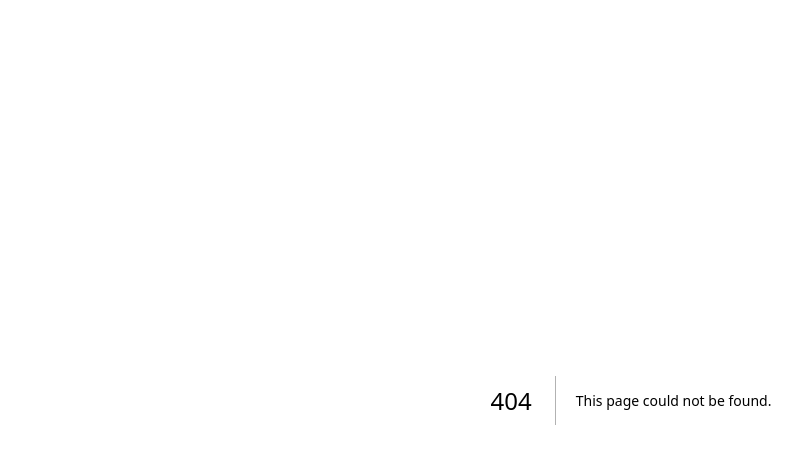
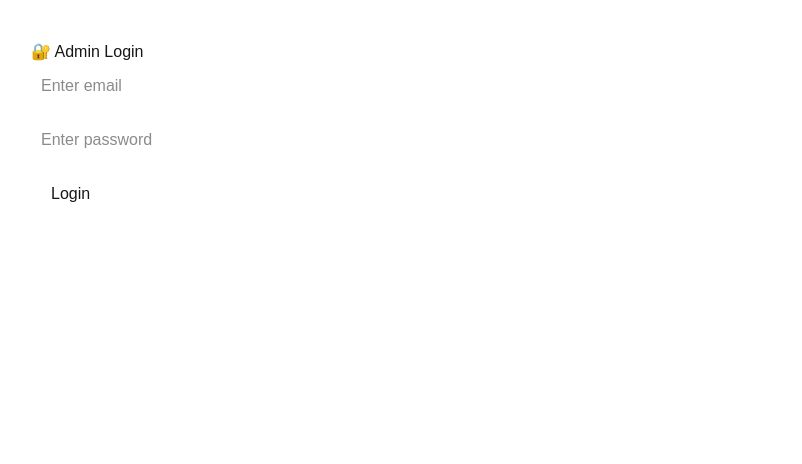
Before and after one commit to autoxai01-oss/smos-ai, a Next.js app: page /login in a window 1280 px wide. Before the commit this address had no page. Shown: the top 464 px of the page, without its empty margins (9-811 px from the left). Built offline with nearby package versions, Linux system fonts and the light colour scheme.

Commit message:
final admin panel

```diff
--- /dev/null
+++ b/app/admin/page.tsx
@@ -0,0 +1,192 @@
+"use client";
+
+import { useEffect, useState } from "react";
+import {
+  collection,
+  addDoc,
+  getDocs,
+  deleteDoc,
+  doc,
+} from "firebase/firestore";
+import { db } from "@/lib/firebase";
+
+export default function AdminPage() {
+  const [name, setName] = useState("");
+  const [slug, setSlug] = useState("");
+  const [restaurants, setRestaurants] = useState<any[]>([]);
+
+  // 🔥 Fetch data
+  const fetchRestaurants = async () => {
+    const snapshot = await getDocs(collection(db, "restaurants"));
+    const data: any[] = snapshot.docs.map((doc) => ({
+      id: doc.id,
+      ...doc.data(),
+    }));
+    setRestaurants(data);
+  };
+
+  useEffect(() => {
+    fetchRestaurants();
+  }, []);
+
+  // ➕ Add
+  const handleAdd = async () => {
+    if (!name || !slug) {
+      alert("Fill all fields");
+      return;
+    }
+
+    await addDoc(collection(db, "restaurants"), {
+      name,
+      slug,
+      createdAt: new Date(),
+    });
+
+    setName("");
+    setSlug("");
+    fetchRestaurants();
+  };
+
+  // 🗑 Delete
+  const handleDelete = async (id: string) => {
+    await deleteDoc(doc(db, "restaurants", id));
+    fetchRestaurants();
+  };
+
+  return (
+    <div style={styles.container}>
+      <h1 style={styles.title}>🔥 Admin Dashboard</h1>
+
+      <div style={styles.grid}>
+        {/* ADD CARD */}
+        <div style={styles.card}>
+          <h2 style={styles.cardTitle}>Add Restaurant</h2>
+
+          <input
+            placeholder="Restaurant Name"
+            value={name}
+            onChange={(e) => setName(e.target.value)}
+            style={styles.input}
+          />
+
+          <input
+            placeholder="Slug (e.g. kscharchoal)"
+            value={slug}
+            onChange={(e) => setSlug(e.target.value)}
+            style={styles.input}
+          />
+
+          <button onClick={handleAdd} style={styles.addButton}>
+            Add Restaurant
+          </button>
+        </div>
+
+        {/* LIST CARD */}
+        <div style={styles.card}>
+          <h2 style={styles.cardTitle}>📋 Restaurants</h2>
+
+          {restaurants.length === 0 && (
+            <p style={{ opacity: 0.6 }}>No data yet</p>
+          )}
+
+          {restaurants.map((item) => (
+            <div key={item.id} style={styles.item}>
+              <div>
+                <h3 style={styles.itemTitle}>{item.name}</h3>
+                <p style={styles.itemSlug}>{item.slug}</p>
+              </div>
+
+              <button
+                onClick={() => handleDelete(item.id)}
+                style={styles.deleteButton}
+              >
+                Delete
+              </button>
+            </div>
+          ))}
+        </div>
+      </div>
+    </div>
+  );
+}
+
+const styles: any = {
+  container: {
+    minHeight: "100vh",
+    background: "#0f172a",
+    color: "white",
+    padding: "40px",
+    fontFamily: "sans-serif",
+  },
+
+  title: {
+    fontSize: "28px",
+    marginBottom: "30px",
+  },
+
+  grid: {
+    display: "grid",
+    gridTemplateColumns: "1fr 2fr",
+    gap: "20px",
+  },
+
+  card: {
+    background: "#1e293b",
+    padding: "20px",
+    borderRadius: "12px",
+    boxShadow: "0 10px 30px rgba(0,0,0,0.3)",
+  },
+
+  cardTitle: {
+    marginBottom: "15px",
+  },
+
+  input: {
+    width: "100%",
+    padding: "12px",
+    marginBottom: "10px",
+    borderRadius: "8px",
+    border: "1px solid #334155",
+    background: "#0f172a",
+    color: "white",
+  },
+
+  addButton: {
+    width: "100%",
+    padding: "12px",
+    background: "#22c55e",
+    border: "none",
+    borderRadius: "8px",
+    color: "white",
+    fontWeight: "bold",
+    cursor: "pointer",
+  },
+
+  item: {
+    display: "flex",
+    justifyContent: "space-between",
+    alignItems: "center",
+    padding: "10px",
+    marginTop: "10px",
+    borderBottom: "1px solid #334155",
+  },
+
+  itemTitle: {
+    margin: 0,
+  },
+
+  itemSlug: {
+    margin: 0,
+    fontSize: "12px",
+    opacity: 0.7,
+  },
+
+  deleteButton: {
+    background: "#ef4444",
+    border: "none",
+    padding: "6px 12px",
+    borderRadius: "6px",
+    color: "white",
+    cursor: "pointer",
+  },
+};
--- /dev/null
+++ b/app/login/page.tsx
@@ -0,0 +1,67 @@
+"use client";
+
+import { useState } from "react";
+import { signInWithEmailAndPassword } from "firebase/auth";
+import { auth } from "@/lib/firebase";
+
+export default function LoginPage() {
+  const [email, setEmail] = useState("");
+  const [password, setPassword] = useState("");
+
+  const handleLogin = async () => {
+    try {
+      await signInWithEmailAndPassword(auth, email, password);
+
+      alert("Login successful 🚀");
+
+      // 👉 redirect to admin
+      window.location.href = "/admin";
+
+    } catch (error: any) {
+      console.log(error);
+      alert(error.message); // 🔥 SHOW REAL ERROR
+    }
+  };
+
+  return (
+    <div style={{ padding: 40 }}>
+      <h1>🔐 Admin Login</h1>
+
+      <input
+        type="email"
+        placeholder="Enter email"
+        value={email}
+        onChange={(e) => setEmail(e.target.value)}
+        style={{
+          display: "block",
+          marginBottom: 10,
+          padding: 10,
+          width: 250,
+        }}
+      />
+
+      <input
+        type="password"
+        placeholder="Enter password"
+        value={password}
+        onChange={(e) => setPassword(e.target.value)}
+        style={{
+          display: "block",
+          marginBottom: 10,
+          padding: 10,
+          width: 250,
+        }}
+      />
+
+      <button
+        onClick={handleLogin}
+        style={{
+          padding: "10px 20px",
+          cursor: "pointer",
+        }}
+      >
+        Login
+      </button>
+    </div>
+  );
+}
--- /dev/null
+++ b/lib/firebase.ts
@@ -0,0 +1,22 @@
+// lib/firebase.ts
+
+import { initializeApp } from "firebase/app";
+import { getAuth } from "firebase/auth";
+import { getFirestore } from "firebase/firestore";
+
+// 🔥 Your Firebase config
+const firebaseConfig = {
+  apiKey: "AIzaSyDYLN83Ki8fcqNsppdjQYybSOorxVbvgRs",
+  authDomain: "smos-ai.firebaseapp.com",
+  projectId: "smos-ai",
+  storageBucket: "smos-ai.firebasestorage.app",
+  messagingSenderId: "156748938897",
+  appId: "1:156748938897:web:e643ac9c1a77d2665cc930",
+  measurementId: "G-65MB6T4XNH"
+};
+// Initialize Firebase
+const app = initializeApp(firebaseConfig);
+
+// ✅ EXPORT THESE (VERY IMPORTANT)
+export const auth = getAuth(app);
+export const db = getFirestore(app);
--- a/package.json
+++ b/package.json
@@ -9,6 +9,7 @@
     "lint": "eslint"
   },
   "dependencies": {
+    "firebase": "^12.14.0",
     "next": "16.2.9",
     "react": "19.2.4",
     "react-dom": "19.2.4"
```
Also changed, not shown: 1 other file (tests, documents, lock files or other folders).
